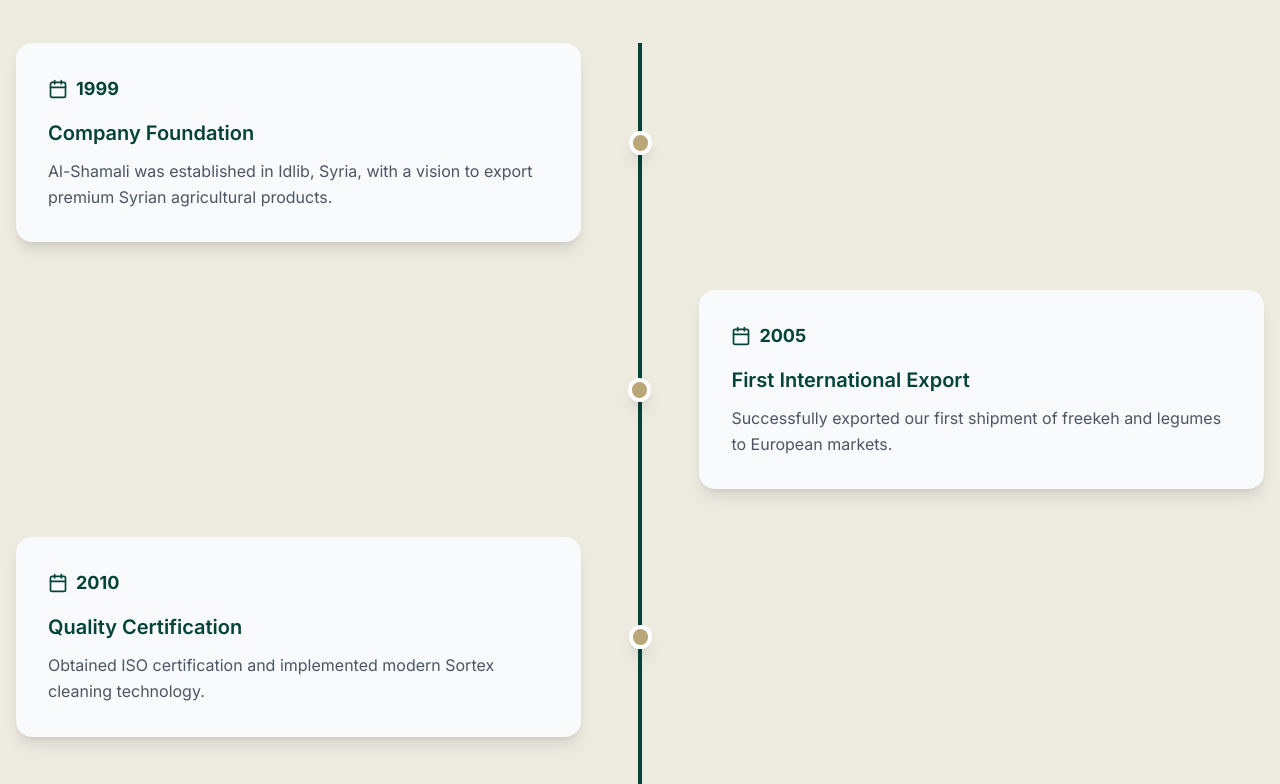
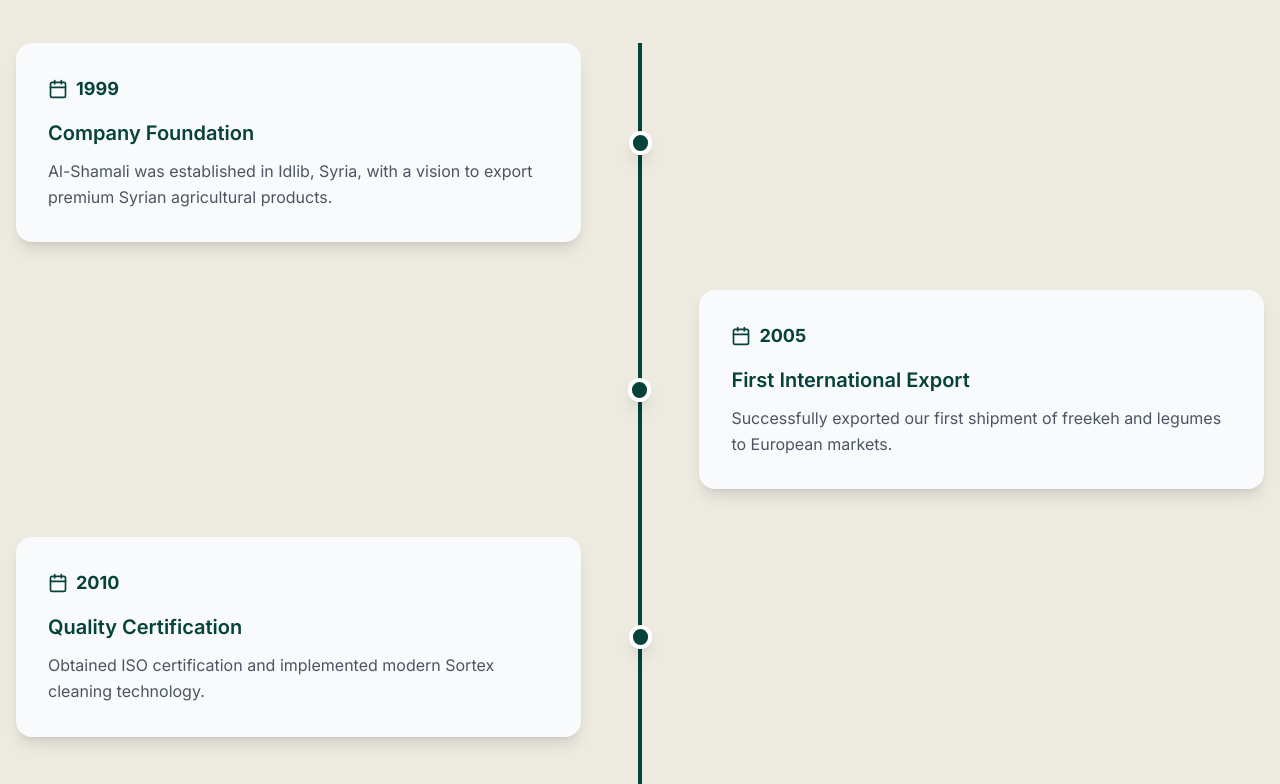
Before and after one commit to RamaTay/alshmaly, a React (Vite) app: page /about in a window 1280 px wide. Shown: the part 1540-2324 px from the top of the page. Built offline with nearby package versions, Linux system fonts and the light colour scheme; no server answers.

Commit message:
Updated AboutPage.tsx

```diff
--- a/src/pages/AboutPage.tsx
+++ b/src/pages/AboutPage.tsx
@@ -158,7 +158,7 @@ const AboutPage = () => {
                   </div>
 
                   {/* Timeline Dot */}
-                  <div className="hidden lg:block w-6 h-6 bg-[#b9a779] rounded-full border-4 border-white shadow-lg z-10"></div>
+                  <div className="hidden lg:block w-6 h-6 bg-[#054239] rounded-full border-4 border-white shadow-lg z-10"></div>
 
                   <div className="lg:w-1/2"></div>
                 </div>
```
